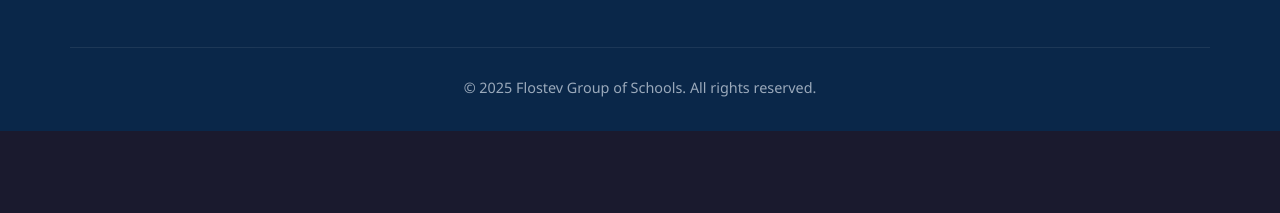
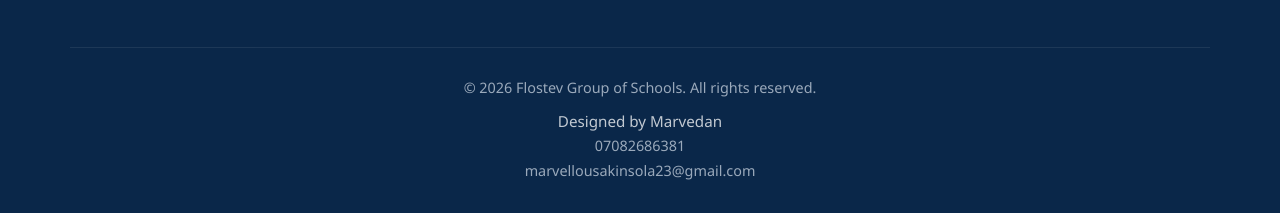
Before and after one commit to marve123-art/school-website, a plain HTML site: page index.html in a window 1280 px wide. Shown: the part 6826-7039 px from the top of the page. Before the commit the page ends 6957 px from the top, so only its background shows below. Drawn offline with Linux system fonts and the light colour scheme.

Commit message:
updated designer credit and contact inforation

```diff
--- a/index.html
+++ b/index.html
@@ -343,7 +343,11 @@
                 </div>
             </div>
             <div class="footer-bottom">
-                <p>&copy; 2025 Flostev Group of Schools. All rights reserved.</p>
+                <p>&copy; 2026 Flostev Group of Schools. All rights reserved.</p>
+            <!-- designed by -->
+                <p class="designer-credit">Designed by Marvedan</p>
+                <p>07082686381</p>
+                <p>marvellousakinsola23@gmail.com</p>
             </div>
         </div>
     </footer>
--- a/styles.css
+++ b/styles.css
@@ -461,6 +461,16 @@
     font-size: 0.9rem;
     opacity: 0.75;
 }
+
+
+.designer-credit {
+  font-size: 0.95rem;
+  color:rgb(255, 255, 255);
+  margin-top: 8px;
+  text-align: center;
+}
+
+
 
 /* ========== RESPONSIVE ========== */
 @media (max-width: 992px) {
```
